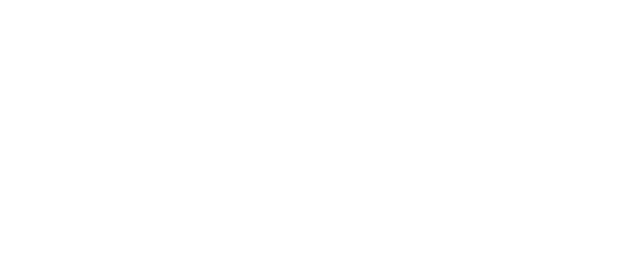
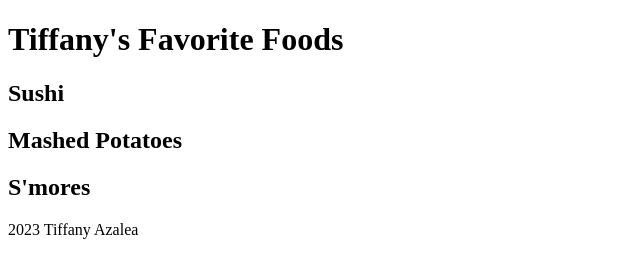
Before and after one commit to LaunchCodeAllhubs/js-assignment-4-html-me-something-TiffanyAzalea, a website: page index.html in a window 1280 px wide. Shown: the whole page, without its empty margins (0-640 px from the left). Drawn offline with Linux system fonts and the light colour scheme.

Commit message:
Initial outline of html code

```diff
--- a/index.html
+++ b/index.html
@@ -1,10 +1,19 @@
 <!DOCTYPE html>
 <html>
    <head>
-      <title>I Love Baking </title>
-      <!-- Write comments in this-->
+      <title>Tiffany's Favorite Foods</title>
    </head>
    <body>
       <!-- Write your HTML in this file! -->
+      <header>
+         <h1>Tiffany's Favorite Foods</h1>
+      </header>
+      <main>
+         <h2>Sushi</h2>
+         <h2>Mashed Potatoes</h2>
+         <h2>S'mores</h2>
+      </main>
+
+      <footer>2023 Tiffany Azalea</footer>
    </body>
 </html>
```
